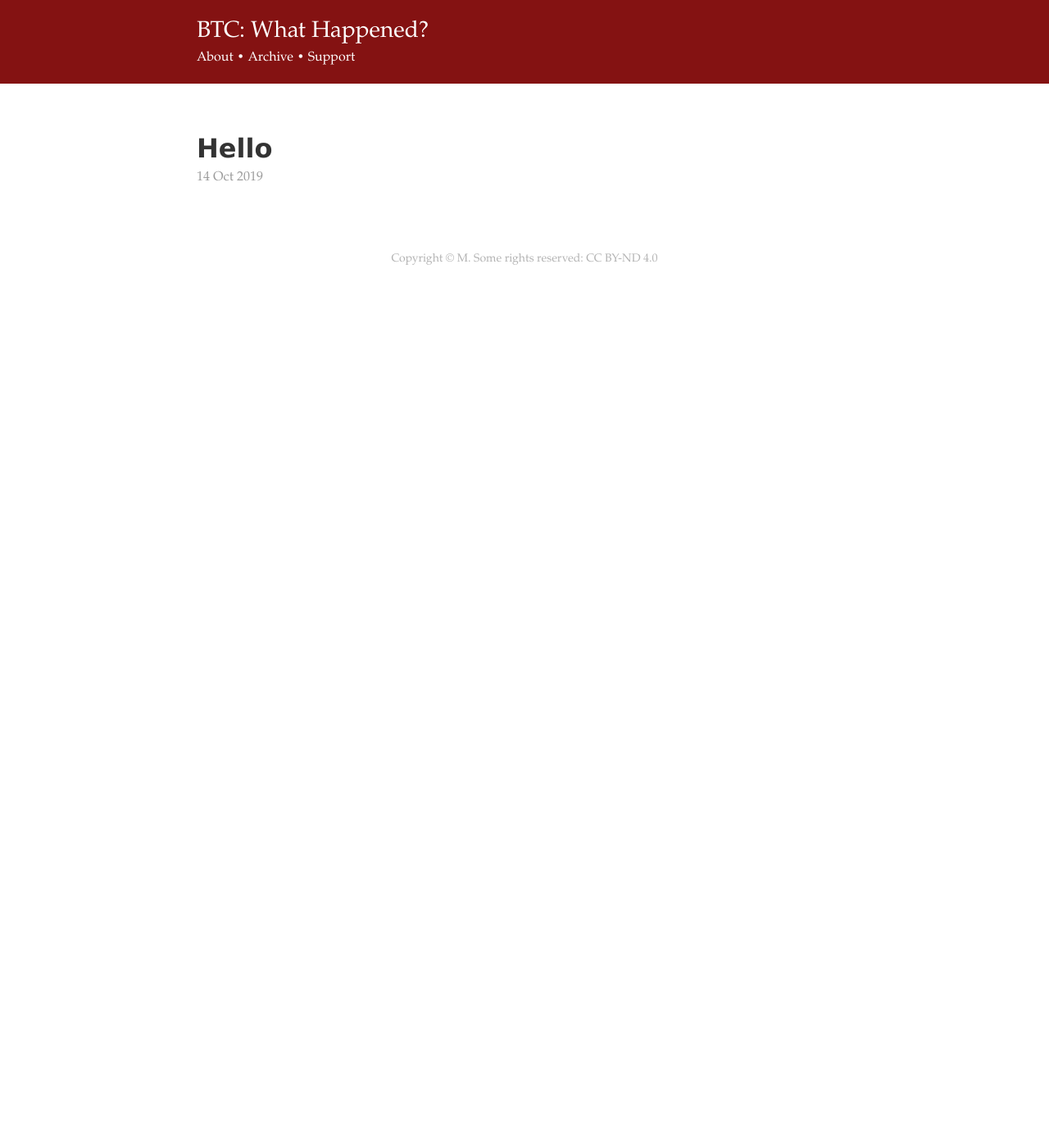
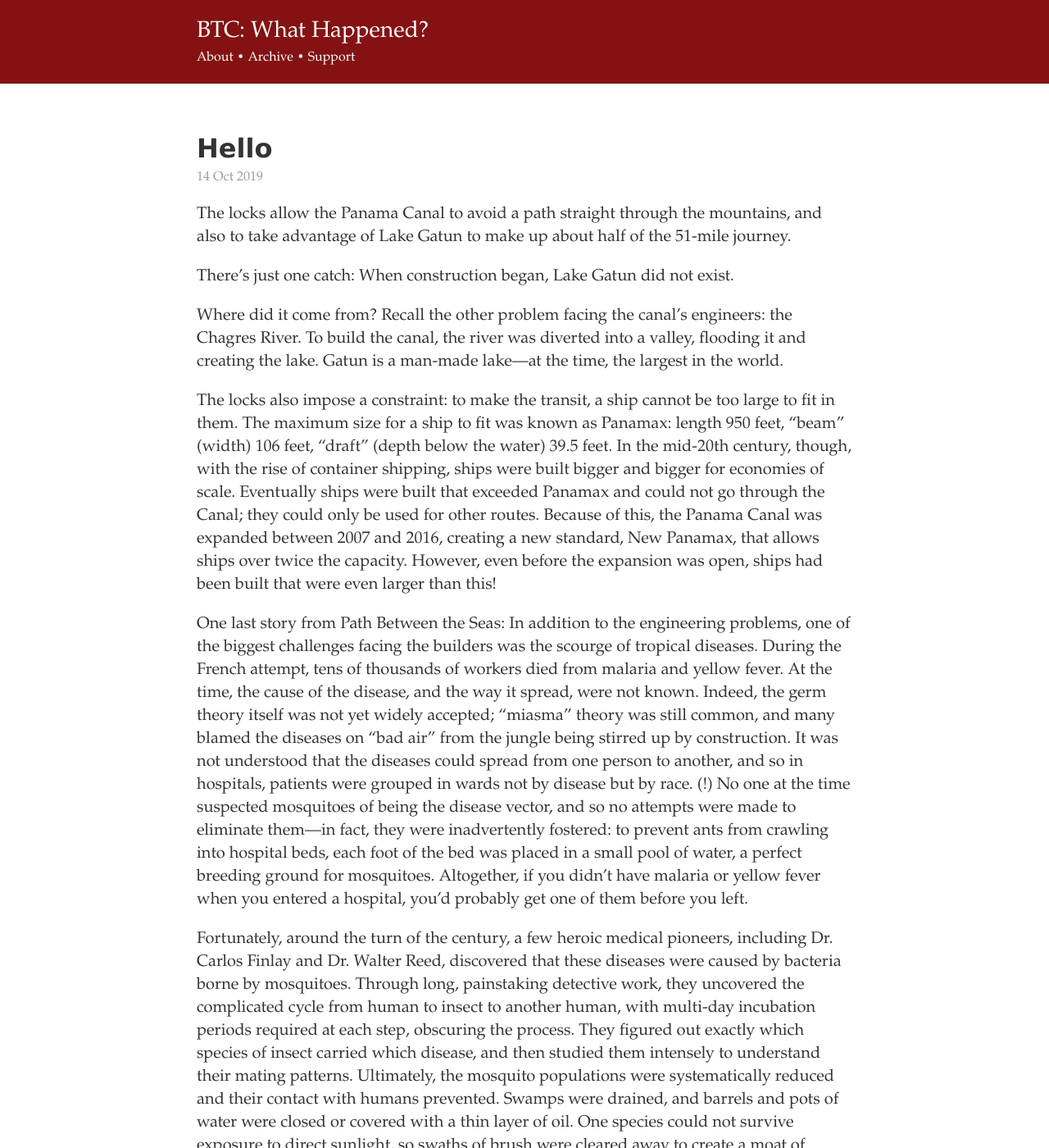
Before and after one commit to derykmakgill/nsi, a Jekyll site: the page built from _posts/2019-10-14-hello.md, in a window 1280 px wide and 1400 px high. Shown: the whole window at 82% size. Built offline with Jekyll 4.4.1, drawn with Linux system fonts in a browser that asks for light colours; some of the changed text lies outside the part shown.

Commit message:
Update 2019-10-14-hello.md

```diff
--- a/_posts/2019-10-14-hello.md
+++ b/_posts/2019-10-14-hello.md
@@ -2,3 +2,17 @@
 layout: post
 title: Hello
 ---
+
+The locks allow the Panama Canal to avoid a path straight through the mountains, and also to take advantage of Lake Gatun to make up about half of the 51-mile journey.
+
+There’s just one catch: When construction began, Lake Gatun did not exist.
+
+Where did it come from? Recall the other problem facing the canal’s engineers: the Chagres River. To build the canal, the river was diverted into a valley, flooding it and creating the lake. Gatun is a man-made lake—at the time, the largest in the world.
+
+The locks also impose a constraint: to make the transit, a ship cannot be too large to fit in them. The maximum size for a ship to fit was known as Panamax: length 950 feet, “beam” (width) 106 feet, “draft” (depth below the water) 39.5 feet. In the mid-20th century, though, with the rise of container shipping, ships were built bigger and bigger for economies of scale. Eventually ships were built that exceeded Panamax and could not go through the Canal; they could only be used for other routes. Because of this, the Panama Canal was expanded between 2007 and 2016, creating a new standard, New Panamax, that allows ships over twice the capacity. However, even before the expansion was open, ships had been built that were even larger than this!
+
+One last story from Path Between the Seas: In addition to the engineering problems, one of the biggest challenges facing the builders was the scourge of tropical diseases. During the French attempt, tens of thousands of workers died from malaria and yellow fever. At the time, the cause of the disease, and the way it spread, were not known. Indeed, the germ theory itself was not yet widely accepted; “miasma” theory was still common, and many blamed the diseases on “bad air” from the jungle being stirred up by construction. It was not understood that the diseases could spread from one person to another, and so in hospitals, patients were grouped in wards not by disease but by race. (!) No one at the time suspected mosquitoes of being the disease vector, and so no attempts were made to eliminate them—in fact, they were inadvertently fostered: to prevent ants from crawling into hospital beds, each foot of the bed was placed in a small pool of water, a perfect breeding ground for mosquitoes. Altogether, if you didn’t have malaria or yellow fever when you entered a hospital, you’d probably get one of them before you left.
+
+Fortunately, around the turn of the century, a few heroic medical pioneers, including Dr. Carlos Finlay and Dr. Walter Reed, discovered that these diseases were caused by bacteria borne by mosquitoes. Through long, painstaking detective work, they uncovered the complicated cycle from human to insect to another human, with multi-day incubation periods required at each step, obscuring the process. They figured out exactly which species of insect carried which disease, and then studied them intensely to understand their mating patterns. Ultimately, the mosquito populations were systematically reduced and their contact with humans prevented. Swamps were drained, and barrels and pots of water were closed or covered with a thin layer of oil. One species could not survive exposure to direct sunlight, so swaths of brush were cleared away to create a moat of uncovered land around each human settlement. Together, these measures dramatically reduced cases of malaria and yellow fever, saving tens of thousands of lives during construction.
+
+Here’s a seven-minute time-lapse vid
```
